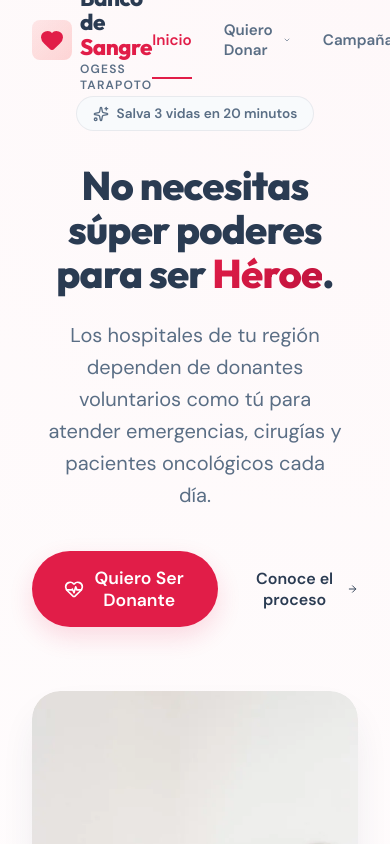
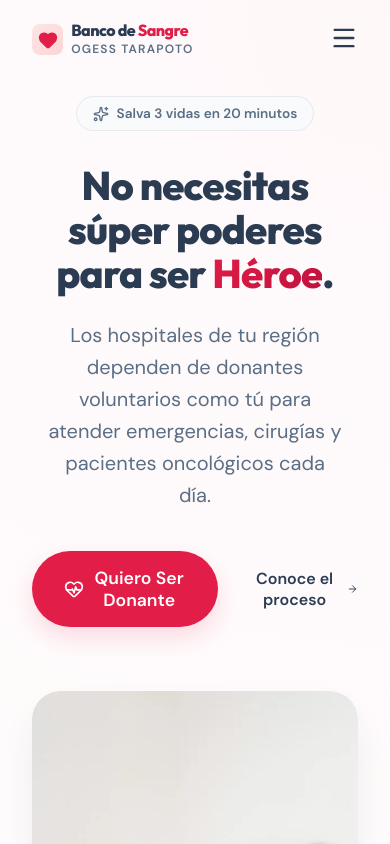
Before and after one commit to jhonyvp2000/BancoDeSangre, a Next.js app: page / in a window 390 px wide. Shown: the top 844 px of the page. Built offline with nearby package versions, Linux system fonts and the light colour scheme.

Commit message:
fix(ui): implement responsive mobile hamburger menu on PublicNavbar

```diff
--- a/src/components/layout/PublicNavbar.css
+++ b/src/components/layout/PublicNavbar.css
@@ -289,3 +289,136 @@
     color: var(--text-secondary);
     font-size: 0.95rem;
 }
+
+/* Mobile Menu Button */
+.mobile-menu-btn {
+    display: none;
+    color: var(--text-primary);
+}
+
+.nav-menu-wrapper {
+    display: flex;
+    align-items: center;
+    gap: 2rem;
+    height: 100%;
+}
+
+/* --------------- RESPONSIVE DESIGN --------------- */
+
+@media (max-width: 1024px) {
+    .nav-actions .contact-phone {
+        display: none;
+    }
+}
+
+@media (max-width: 992px) {
+    .mobile-menu-btn {
+        display: block;
+    }
+
+    .nav-menu-wrapper {
+        position: fixed;
+        top: var(--nav-height);
+        left: -100%;
+        width: 100%;
+        height: calc(100vh - var(--nav-height));
+        background: var(--bg-main);
+        flex-direction: column;
+        align-items: flex-start;
+        padding: 2rem;
+        gap: 2rem;
+        transition: left var(--transition-normal);
+        overflow-y: auto;
+    }
+
+    .nav-menu-wrapper.open {
+        left: 0;
+    }
+
+    .public-nav.nav-scrolled .nav-menu-wrapper {
+        top: 70px;
+        height: calc(100vh - 70px);
+    }
+
+    .nav-links {
+        flex-direction: column;
+        align-items: flex-start;
+        height: auto;
+        width: 100%;
+        gap: 1.5rem;
+    }
+
+    .nav-item {
+        height: auto;
+        font-size: 1.1rem;
+        width: 100%;
+        padding-bottom: 0.5rem;
+        border-bottom: 1px solid var(--border-light);
+    }
+
+    .nav-item::after {
+        display: none;
+        /* Quitamos el line indicator the hover en movil */
+    }
+
+    .mega-menu {
+        position: static;
+        transform: none;
+        width: 100%;
+        opacity: 0;
+        visibility: hidden;
+        height: 0;
+        box-shadow: none;
+        border: none;
+        padding: 0;
+    }
+
+    .mega-menu.show {
+        opacity: 1;
+        visibility: visible;
+        height: auto;
+        margin-top: 1rem;
+    }
+
+    .mega-menu-content {
+        grid-template-columns: 1fr;
+        padding: 0;
+        gap: 1.5rem;
+    }
+
+    .highlight-col {
+        margin: 0;
+        padding: 0;
+        background: transparent;
+    }
+
+    .nav-actions {
+        flex-direction: column;
+        width: 100%;
+        align-items: flex-start;
+    }
+
+    .nav-actions button {
+        width: 100%;
+        justify-content: center;
+    }
+
+    .logo-text {
+        font-size: 1.2rem;
+    }
+}
+
+@media (max-width: 480px) {
+    .logo-text {
+        font-size: 1rem;
+    }
+
+    .logo-icon-wrapper {
+        padding: 0.35rem;
+    }
+
+    .logo-icon {
+        width: 20px;
+        height: 20px;
+    }
+}
--- a/src/components/layout/PublicNavbar.jsx
+++ b/src/components/layout/PublicNavbar.jsx
@@ -3,13 +3,14 @@
 import { useState, useEffect } from 'react';
 import Link from 'next/link';
 import { usePathname, useRouter } from 'next/navigation';
-import { Heart, ChevronDown, MapPin, CalendarHeart, ClipboardCheck, Info, ArrowRight } from 'lucide-react';
+import { Heart, ChevronDown, MapPin, CalendarHeart, ClipboardCheck, Info, ArrowRight, Menu, X } from 'lucide-react';
 import Button from '../ui/Button';
 import './PublicNavbar.css';
 
 const PublicNavbar = () => {
     const [scrolled, setScrolled] = useState(false);
     const [megaMenuOpen, setMegaMenuOpen] = useState(false);
+    const [mobileMenuOpen, setMobileMenuOpen] = useState(false);
     const pathname = usePathname();
     const router = useRouter();
 
@@ -46,6 +47,17 @@ const PublicNavbar = () => {
                     </div>
                 </Link>
 
+                {/* MOBILE MENU TRIGGER */}
+                <button
+                    className="mobile-menu-btn"
+                    onClick={() => setMobileMenuOpen(!mobileMenuOpen)}
+                    aria-label="Toggle menu"
+                >
+                    {mobileMenuOpen ? <X size={28} /> : <Menu size={28} />}
+                </button>
+
+                {/* WRAPPER PARA RESPONSIVE EN MOVIL */}
+                <div className={`nav-menu-wrapper ${mobileMenuOpen ? 'open' : ''}`}>
                     {/* ENLACES CENTRALES */}
                     <nav className="nav-links">
                         <Link href="/" className={`nav-item ${pathname === '/' ? 'active' : ''}`}>
@@ -123,7 +135,6 @@ const PublicNavbar = () => {
                         </Link>
                     </nav>
 
-                {/* ACCIONES */}
                     <div className="nav-actions">
                         <span className="contact-phone">📞 (042) 52-2020</span>
                         <Button variant="primary" icon={CalendarHeart} onClick={() => router.push('/appointments')}>
@@ -131,6 +142,7 @@ const PublicNavbar = () => {
                         </Button>
                     </div>
                 </div>
+            </div>
         </header>
     );
 };
```
Lines whose indentation alone changed are shown as unchanged.
